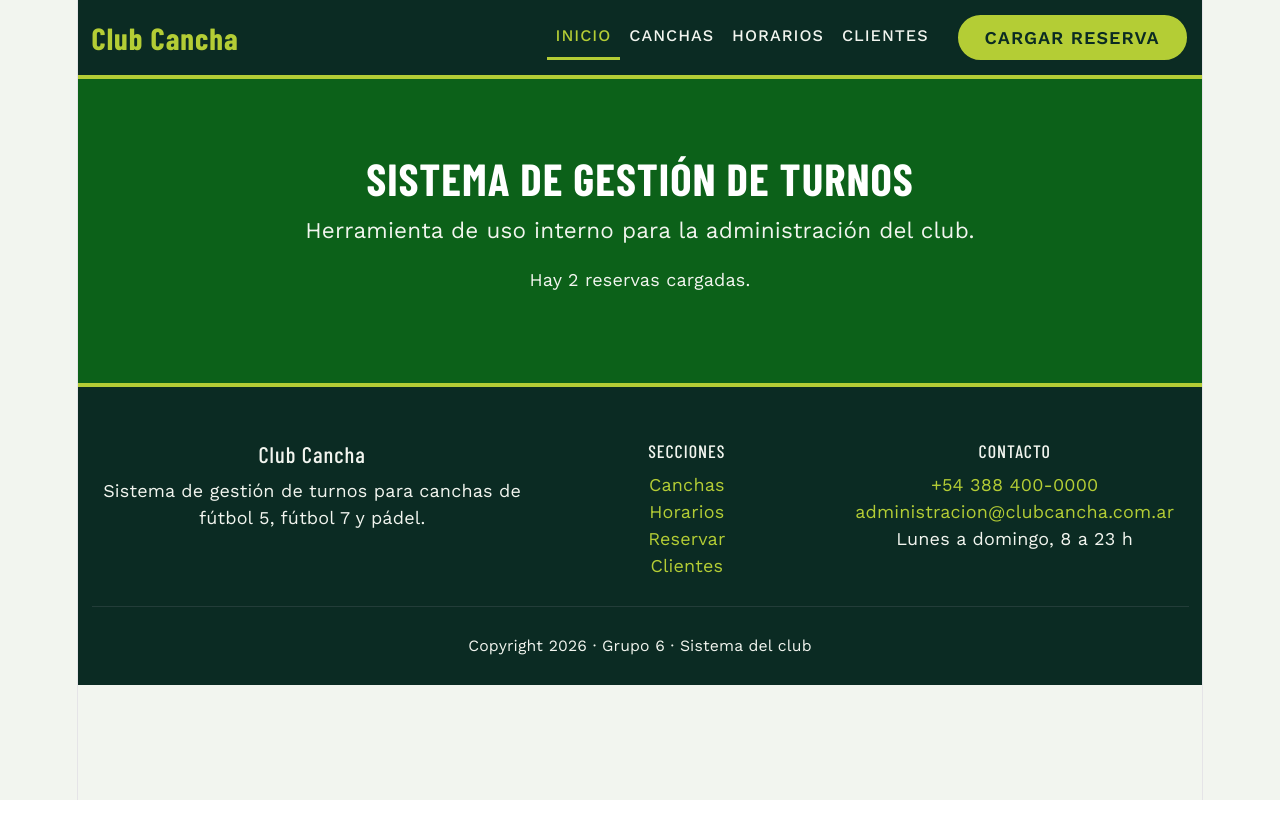
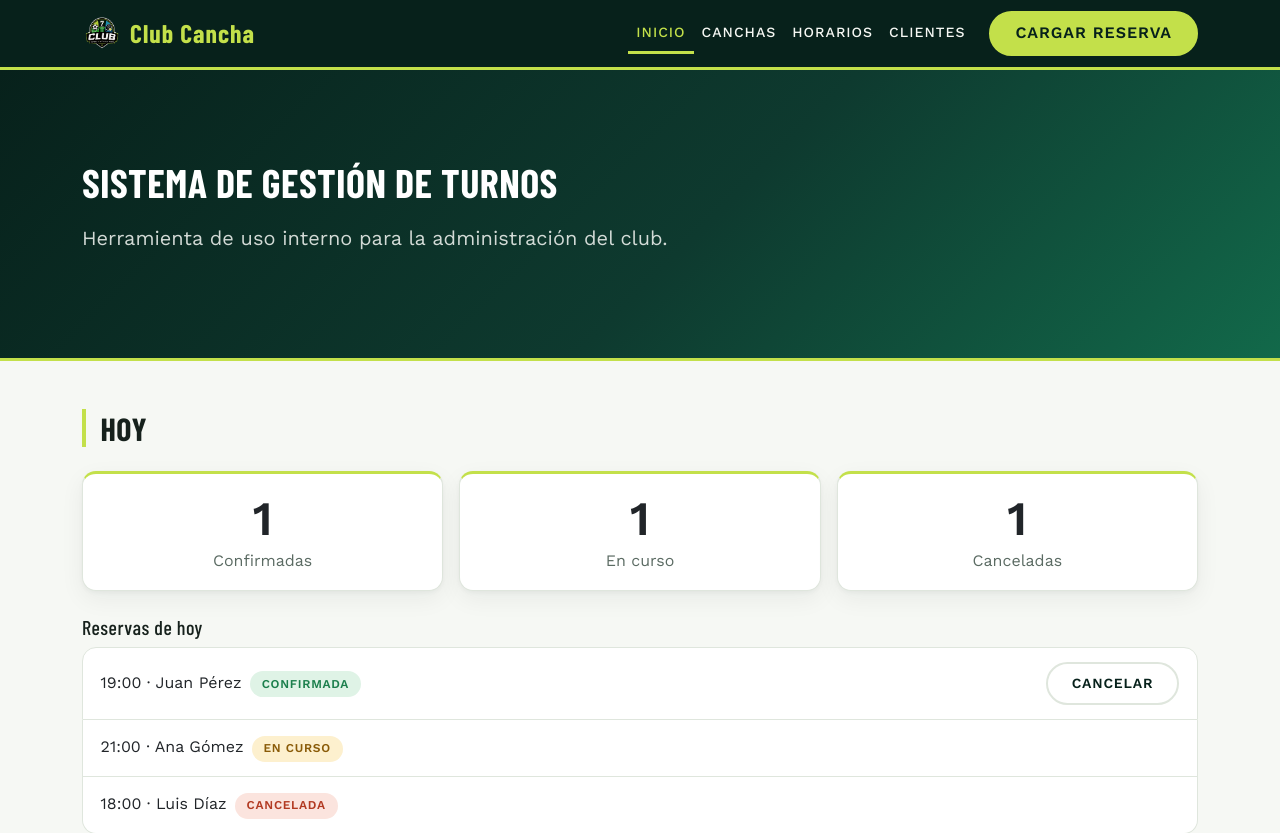
Before and after one commit to Belen-Bulacio/club-cancha-frontend, a React (Vite) app: page / in a window 1280 px wide. Shown: the top 833 px of the page. Before the commit the page ends 800 px from the top, so only its background shows below. Built offline with nearby package versions, Linux system fonts and the light colour scheme.

Commit message:
Agregar tarjetas y los estados de reserva a la pagina de inicio y rediseñar paleta de colores

```diff
--- a/src/App.jsx
+++ b/src/App.jsx
@@ -20,14 +20,34 @@ function EnConstruccion({ titulo }) {
 function App() {
   const [reservas, setReservas] = useState(reservasIniciales);
 
+  function cancelarReserva(id) {
+    setReservas(
+      reservas.map(function (reserva) {
+        if (reserva.id === id) {
+          return { ...reserva, estado: "cancelada" };
+        }
+        return reserva;
+      }),
+    );
+  }
+
   return (
     <>
       <Navbar />
       <Routes>
-        <Route path="/" element={<Inicio reservas={reservas} />} />
+        <Route
+          path="/"
+          element={<Inicio reservas={reservas} cancelar={cancelarReserva} />}
+        />
         <Route path="/canchas" element={<EnConstruccion titulo="Canchas" />} />
-        <Route path="/horarios" element={<EnConstruccion titulo="Horarios" />} />
-        <Route path="/reservar" element={<EnConstruccion titulo="Cargar reserva" />} />
+        <Route
+          path="/horarios"
+          element={<EnConstruccion titulo="Horarios" />}
+        />
+        <Route
+          path="/reservar"
+          element={<EnConstruccion titulo="Cargar reserva" />}
+        />
         <Route path="/clientes" element={<Clientes reservas={reservas} />} />
         <Route path="*" element={<Error404 />} />
       </Routes>
--- a/src/components/Navbar.jsx
+++ b/src/components/Navbar.jsx
@@ -1,3 +1,4 @@
+import logo from "../assets/logo-club.png";
 import { NavLink } from "react-router-dom";
 
 function Navbar() {
@@ -9,9 +10,9 @@ function Navbar() {
             className="navbar-brand d-flex align-items-center gap-2"
             to="/"
           >
+            <img src={logo} alt="" width="40" height="40" />
             <span>Club Cancha</span>
           </NavLink>
-
           <button
             className="navbar-toggler"
             type="button"
--- /dev/null
+++ b/src/components/TarjetaDatos.jsx
@@ -0,0 +1,12 @@
+function TarjetaDato({ numero, texto }) {
+  return (
+    <div className="col-12 col-md-4">
+      <div className="card card-inicio h-100 text-center p-3">
+        <p className="display-5 fw-bold mb-0">{numero}</p>
+        <p className="text-secondary mb-0">{texto}</p>
+      </div>
+    </div>
+  );
+}
+
+export default TarjetaDato;
--- a/src/data/datosIniciales.js
+++ b/src/data/datosIniciales.js
@@ -1,3 +1,5 @@
+const hoy = new Date().toISOString().slice(0, 10)
+
 export const canchas = [
   {
     id: 1,
@@ -23,19 +25,28 @@ export const reservasIniciales = [
   {
     id: 1,
     canchaId: 2,
-    fecha: '2026-10-02',
+    fecha: hoy,
     hora: '19:00',
     cliente: 'Juan Pérez',
     telefono: '3884000000',
-    estado: 'a confirmar',
+    estado: 'confirmada',
   },
   {
     id: 2,
     canchaId: 3,
-    fecha: '2026-10-02',
+    fecha: hoy,
     hora: '21:00',
     cliente: 'Ana Gómez',
     telefono: '3885112233',
-    estado: 'confirmada',
+    estado: 'en curso',
+  },
+  {
+    id: 3,
+    canchaId: 1,
+    fecha: hoy,
+    hora: '18:00',
+    cliente: 'Luis Díaz',
+    telefono: '3886224455',
+    estado: 'cancelada',
   },
 ]
--- a/src/index.css
+++ b/src/index.css
@@ -1,111 +1,14 @@
-:root {
-  --text: #6b6375;
-  --text-h: #08060d;
-  --bg: #fff;
-  --border: #e5e4e7;
-  --code-bg: #f4f3ec;
-  --accent: #aa3bff;
-  --accent-bg: rgba(170, 59, 255, 0.1);
-  --accent-border: rgba(170, 59, 255, 0.5);
-  --social-bg: rgba(244, 243, 236, 0.5);
-  --shadow:
-    rgba(0, 0, 0, 0.1) 0 10px 15px -3px, rgba(0, 0, 0, 0.05) 0 4px 6px -2px;
-
-  --sans: system-ui, 'Segoe UI', Roboto, sans-serif;
-  --heading: system-ui, 'Segoe UI', Roboto, sans-serif;
-  --mono: ui-monospace, Consolas, monospace;
-
-  font: 18px/145% var(--sans);
-  letter-spacing: 0.18px;
-  color-scheme: light dark;
-  color: var(--text);
-  background: var(--bg);
-  font-synthesis: none;
-  text-rendering: optimizeLegibility;
-  -webkit-font-smoothing: antialiased;
-  -moz-osx-font-smoothing: grayscale;
-
-  @media (max-width: 1024px) {
-    font-size: 16px;
-  }
-}
-
-@media (prefers-color-scheme: dark) {
-  :root {
-    --text: #9ca3af;
-    --text-h: #f3f4f6;
-    --bg: #16171d;
-    --border: #2e303a;
-    --code-bg: #1f2028;
-    --accent: #c084fc;
-    --accent-bg: rgba(192, 132, 252, 0.15);
-    --accent-border: rgba(192, 132, 252, 0.5);
-    --social-bg: rgba(47, 48, 58, 0.5);
-    --shadow:
-      rgba(0, 0, 0, 0.4) 0 10px 15px -3px, rgba(0, 0, 0, 0.25) 0 4px 6px -2px;
-  }
-
-  #social .button-icon {
-    filter: invert(1) brightness(2);
-  }
-}
-
 body {
   margin: 0;
 }
 
+
 #root {
-  width: 1126px;
-  max-width: 100%;
-  margin: 0 auto;
-  text-align: center;
-  border-inline: 1px solid var(--border);
-  min-height: 100svh;
+  min-height: 100vh;
   display: flex;
   flex-direction: column;
-  box-sizing: border-box;
 }
 
-h1,
-h2 {
-  font-family: var(--heading);
-  font-weight: 500;
-  color: var(--text-h);
+#root > main {
+  flex: 1;
 }
-
-h1 {
-  font-size: 56px;
-  letter-spacing: -1.68px;
-  margin: 32px 0;
-  @media (max-width: 1024px) {
-    font-size: 36px;
-    margin: 20px 0;
-  }
-}
-h2 {
-  font-size: 24px;
-  line-height: 118%;
-  letter-spacing: -0.24px;
-  margin: 0 0 8px;
-  @media (max-width: 1024px) {
-    font-size: 20px;
-  }
-}
-p {
-  margin: 0;
-}
-
-code,
-.counter {
-  font-family: var(--mono);
-  display: inline-flex;
-  border-radius: 4px;
-  color: var(--text-h);
-}
-
-code {
-  font-size: 15px;
-  line-height: 135%;
-  padding: 4px 8px;
-  background: var(--code-bg);
-}
--- a/src/pages/Inicio.jsx
+++ b/src/pages/Inicio.jsx
@@ -1,17 +1,86 @@
-function Inicio({ reservas = [], confirmar }) {
+import TarjetaDatos from "../components/TarjetaDatos";
+
+function Inicio({ reservas = [], cancelar }) {
+  const hoy = new Date().toISOString().slice(0, 10);
+
+  const reservasDeHoy = reservas.filter(function (reserva) {
+    return reserva.fecha === hoy;
+  });
+
+  const confirmadas = reservasDeHoy.filter(function (reserva) {
+    return reserva.estado === "confirmada";
+  });
+
+  const enCurso = reservasDeHoy.filter(function (reserva) {
+    return reserva.estado === "en curso";
+  });
+
+  const canceladas = reservasDeHoy.filter(function (reserva) {
+    return reserva.estado === "cancelada";
+  });
+
   return (
     <main>
-          <section className="hero-club">
+      <section className="hero-club">
         <div className="container">
           <h1>Sistema de Gestión de Turnos</h1>
           <p className="lead">
             Herramienta de uso interno para la administración del club.
           </p>
-           <p>Hay {reservas.length} reservas cargadas.</p>
         </div>
       </section>
+
+      <section className="container py-5">
+        <h2 className="titulo-cal">Hoy</h2>
+
+        <div className="row g-3 mb-4">
+          <TarjetaDatos numero={confirmadas.length} texto="Confirmadas" />
+          <TarjetaDatos numero={enCurso.length} texto="En curso" />
+          <TarjetaDatos numero={canceladas.length} texto="Canceladas" />
+        </div>
+
+        <h3 className="h5">Reservas de hoy</h3>
+
+        {reservasDeHoy.length === 0 && (
+          <p className="text-secondary">No hay reservas cargadas para hoy.</p>
+        )}
+
+        <ul className="list-group">
+          {reservasDeHoy.map(function (reserva) {
+            return (
+              <li
+                className="list-group-item d-flex justify-content-between align-items-center flex-wrap gap-2"
+                key={reserva.id}
+              >
+                <span>
+                  {reserva.hora} · {reserva.cliente}
+                  <span
+                    className={
+                      "chip-estado chip-" + reserva.estado.replace(" ", "-")
+                    }
+                  >
+                    {reserva.estado}
+                  </span>
+                </span>
+
+                {reserva.estado === "confirmada" && (
+                  <button
+                    type="button"
+                    className="btn btn-club-linea btn-sm"
+                    onClick={function () {
+                      cancelar(reserva.id);
+                    }}
+                  >
+                    Cancelar
+                  </button>
+                )}
+              </li>
+            );
+          })}
+        </ul>
+      </section>
     </main>
-  )
+  );
 }
 
-export default Inicio
+export default Inicio;
--- a/src/styles/comun.css
+++ b/src/styles/comun.css
@@ -1,20 +1,38 @@
 :root {
-  --verde-noche:  #0B2B23;   /* navbar y footer */
-  --verde-cancha: #0C6119;   /* del logo: fondo de los hero */
-  --lima:         #B4CD35;   /* del logo: botones y acentos */
-  --cal:          #F2F5EF;   /* fondo general de la pagina */
-  --ladrillo:     #E2593A;   /* turno ocupado */
-  --texto:        #26302C;
+  /* ---- Verdes del club ---- */
+  --verde-noche:  #07211B;   /* navbar, footer y hero */
+  --verde-bosque: #0E3A2F;   /* tono intermedio, para el degradado */
+  --verde-cancha: #12694A;   /* esmeralda, acentos */
+  --lima:         #C3E04A;   /* el acento brillante */
+  --lima-suave:   #EDF6D2;   /* fondos suaves de la marca */
+
+  /* ---- Neutros ---- */
+  --cal:          #F6F8F4;   /* fondo general */
+  --blanco:       #FFFFFF;   /* tarjetas */
+  --linea:        #DFE6DD;   /* bordes */
+  --texto:        #16211C;   /* texto principal */
+  --texto-suave:  #5B6B63;   /* texto secundario */
+
+  /* ---- Estados de una reserva ---- */
+  --ok:        #1B7F4C;   --ok-bg:     #DFF3E6;   /* confirmada */
+  --curso:     #8A5B08;   --curso-bg:  #FDF0CE;   /* en curso */
+  --no:        #B23A22;   --no-bg:     #FBE4DE;   /* cancelada */
+  --ladrillo:  #B23A22;
+
+  /* ---- Forma ---- */
+  --radio:  14px;
+  --sombra: 0 2px 4px rgba(7, 33, 27, 0.04), 0 8px 24px rgba(7, 33, 27, 0.06);
 
   --fuente-titulo: "Barlow Condensed", "Arial Narrow", sans-serif;
   --fuente-texto:  "Work Sans", "Segoe UI", sans-serif;
 }
 
-/* ---- 2. Base de la pagina ---- */
+/* ---- 1. Base de la página ---- */
 body {
   font-family: var(--fuente-texto);
   background-color: var(--cal);
   color: var(--texto);
+  line-height: 1.6;
 }
 
 img {
@@ -25,64 +43,70 @@ img {
 h1, h2, h3, h4, .navbar-brand {
   font-family: var(--fuente-titulo);
   font-weight: 700;
-  letter-spacing: 1px;
+  letter-spacing: 0.5px;
+  text-wrap: balance;
 }
 
 h1, h2 {
   text-transform: uppercase;
 }
 
-/* ---- 3. Gesto propio 1: la linea de cal en los titulos ---- */
-.titulo-cal {
-  border-left: 5px solid var(--lima);
-  padding-left: 1rem;
+.text-secondary {
+  color: var(--texto-suave) !important;
 }
 
-/* ---- 4. Gesto propio 2: el boton pastilla del club ---- */
+/* ---- 2. Gesto propio: la línea de cal en los títulos ---- */
+.titulo-cal {
+  border-left: 4px solid var(--lima);
+  padding-left: 0.9rem;
+  margin-bottom: 1.5rem;
+}
+
+/* ---- 3. Botones del club ---- */
+.btn-club,
+.btn-club-linea {
+  border-radius: 999px;
+  font-weight: 600;
+  text-transform: uppercase;
+  letter-spacing: 0.06em;
+  padding: 0.55rem 1.5rem;
+  transition: all 0.15s ease;
+}
+
 .btn-club {
   background-color: var(--lima);
   color: var(--verde-noche);
-  border: 2px solid var(--verde-noche);
-  border-radius: 999px;
-  font-weight: 600;
-  text-transform: uppercase;
-  letter-spacing: 1px;
-  padding: 0.5rem 1.5rem;
+  border: 2px solid var(--lima);
 }
 
 .btn-club:hover,
 .btn-club:focus {
   background-color: var(--verde-noche);
   color: var(--lima);
-  border-color: var(--lima);
+  border-color: var(--verde-noche);
 }
 
-/* El mismo boton pero vacio, para la accion secundaria */
 .btn-club-linea {
   background-color: transparent;
   color: var(--verde-noche);
-  border: 2px solid var(--verde-noche);
-  border-radius: 999px;
-  font-weight: 600;
-  text-transform: uppercase;
-  letter-spacing: 1px;
-  padding: 0.5rem 1.5rem;
+  border: 2px solid var(--linea);
 }
 
 .btn-club-linea:hover {
   background-color: var(--verde-noche);
   color: var(--cal);
+  border-color: var(--verde-noche);
 }
 
-/* ---- 5. Navbar ---- */
+/* ---- 4. Navbar ---- */
 .navbar-club {
   background-color: var(--verde-noche);
-  border-bottom: 4px solid var(--lima);
+  border-bottom: 3px solid var(--lima);
 }
 
 .navbar-club .navbar-brand {
   color: var(--lima);
-  font-size: 1.7rem;
+  font-size: 1.6rem;
   letter-spacing: 1px;
 }
 
@@ -90,35 +114,97 @@ h1, h2 {
   color: var(--cal);
   text-transform: uppercase;
   letter-spacing: 1px;
-  font-size: 0.9rem;
+  font-size: 0.88rem;
   font-weight: 500;
+  padding-inline: 0.9rem;
 }
 
 .navbar-club .nav-link:hover {
   color: var(--lima);
 }
 
-/* La pagina en la que estamos parados lleva la clase active */
 .navbar-club .nav-link.active {
   color: var(--lima);
   border-bottom: 3px solid var(--lima);
 }
 
-/* ---- 6. Hero (el bloque grande de arriba de cada pagina) ---- */
+/* ---- 5. Hero ---- */
 .hero-club {
-  background-color: var(--verde-cancha);
+  background: linear-gradient(
+    135deg,
+    var(--verde-noche) 0%,
+    var(--verde-bosque) 55%,
+    var(--verde-cancha) 100%
+  );
   color: var(--cal);
-  padding: 4rem 0;
+  padding: 5.5rem 0;
+  border-bottom: 3px solid var(--lima);
 }
 
 .hero-club h1 {
   color: #FFFFFF;
+  margin-bottom: 1rem;
 }
 
-/* ---- 7. Footer ---- */
+.hero-club .lead {
+  color: rgba(246, 248, 244, 0.85);
+  max-width: 44rem;
+}
+
+/* ---- 6. Tarjetas ---- */
+.card {
+  border: 1px solid var(--linea);
+  border-radius: var(--radio);
+  box-shadow: var(--sombra);
+  background: var(--blanco);
+}
+
+.card-inicio {
+  border-top: 3px solid var(--lima);
+  transition: transform 0.15s ease, box-shadow 0.15s ease;
+}
+
+.card-inicio:hover {
+  transform: translateY(-3px);
+  box-shadow: 0 4px 8px rgba(7, 33, 27, 0.06), 0 16px 32px rgba(7, 33, 27, 0.1);
+}
+
+/* ---- 7. Listas ---- */
+.list-group-item {
+  border-color: var(--linea);
+  padding: 0.9rem 1.1rem;
+}
+
+.list-group-item:first-child {
+  border-top-left-radius: var(--radio);
+  border-top-right-radius: var(--radio);
+}
+
+.list-group-item:last-child {
+  border-bottom-left-radius: var(--radio);
+  border-bottom-right-radius: var(--radio);
+}
+
+/* ---- 8. Chips de estado de una reserva ---- */
+.chip-estado {
+  display: inline-block;
+  margin-left: 0.5rem;
+  border-radius: 999px;
+  padding: 0.2rem 0.75rem;
+  font-size: 0.75rem;
+  font-weight: 600;
+  text-transform: uppercase;
+  letter-spacing: 0.06em;
+}
+
+.chip-confirmada { background: var(--ok-bg);    color: var(--ok); }
+.chip-en-curso   { background: var(--curso-bg); color: var(--curso); }
+.chip-cancelada  { background: var(--no-bg);    color: var(--no); }
+
+/* ---- 9. Footer ---- */
 .pie-club {
   background-color: var(--verde-noche);
-  border-top: 4px solid var(--lima);
+  border-top: 3px solid var(--lima);
   color: var(--cal);
   padding: 3rem 0 1.5rem;
 }
@@ -126,38 +212,9 @@ h1, h2 {
 .pie-club a {
   color: var(--lima);
   text-decoration: none;
+  overflow-wrap: anywhere;
 }
 
 .pie-club a:hover {
   text-decoration: underline;
 }
-
-/* ---- 8. Chips de estado del turno ---- */
-.chip-estado {
-  display: inline-block;
-  border-radius: 999px;
-  padding: 0.25rem 0.75rem;
-  font-size: 0.8rem;
-  font-weight: 600;
-  text-transform: uppercase;
-  letter-spacing: 1px;
-}
-
-.chip-libre {
-  background: #DCF3E3;
-  color: #14603A;
-}
-
-.chip-pendiente {
-  background: #FDF0D2;
-  color: #8A5B08;
-}
-
-.chip-ocupado {
-  background: #FBE2DC;
-  color: #9A3221;
-}
-
-.pie-club a {
-  overflow-wrap: anywhere;
-}
```
Also changed, not shown: index.html (+4 -4 lines), src/App.css (+2 -184 lines), src/assets/logo-club.png (added).
